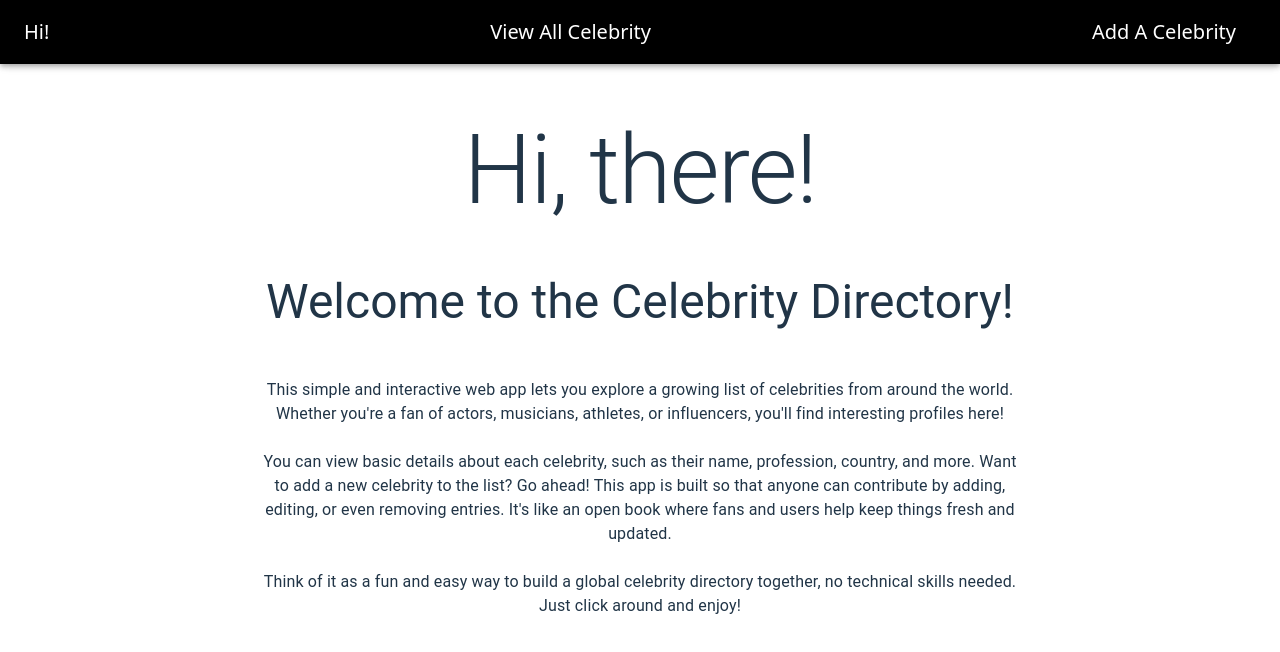
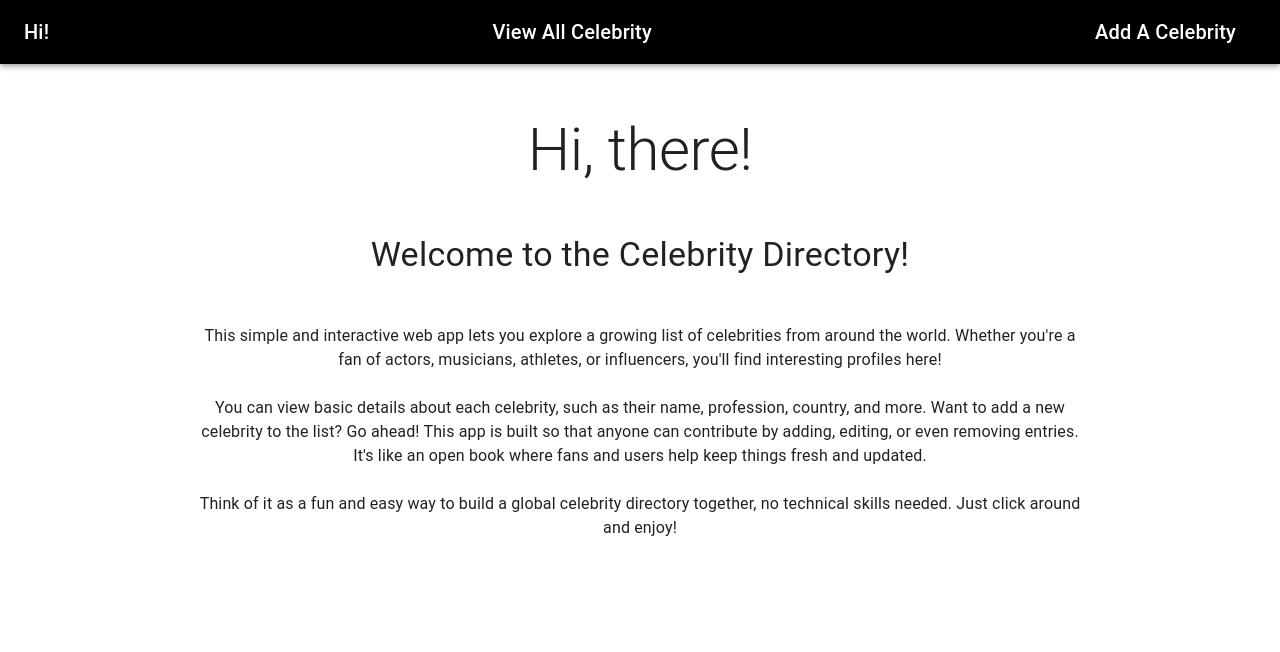
Before and after one commit to Hell0WorldAgain/crud-app, a React (Vite) app: page / in a window 1280 px wide. Shown: the top 652 px of the page. Built offline with nearby package versions, Linux system fonts and the light colour scheme.

Commit message:
made color adapting font color change setting

```diff
--- a/src/App.jsx
+++ b/src/App.jsx
@@ -1,3 +1,5 @@
+import React from 'react';
+import { createTheme, ThemeProvider, CssBaseline, useMediaQuery } from '@mui/material';
 
 import Navbar from './components/Navbar';
 import Home from './components/Home';
@@ -9,7 +11,19 @@ import {BrowserRouter, Routes, Route} from 'react-router-dom';
 
 function App() {
 
+  const prefersDarkMode = useMediaQuery('(prefers-color-scheme: dark)');
+
+  const theme = React.useMemo(() =>
+    createTheme({
+      palette: {
+        mode: prefersDarkMode ? 'dark' : 'light',
+      },
+    }), [prefersDarkMode]
+  );
+
   return (
+    <ThemeProvider theme={theme}>
+      <CssBaseline />
     <BrowserRouter>
       <Navbar />
         <Routes>
@@ -19,6 +33,7 @@ function App() {
           <Route path = '/edit/:id' element = {<Edituser />} />
         </Routes>
     </BrowserRouter>
+    </ThemeProvider>
   )
 }
 
--- a/src/components/Adduser.jsx
+++ b/src/components/Adduser.jsx
@@ -41,7 +41,7 @@ const Adduser = () => {
 
     return (
         <Container>
-            <Typography variant="h3"> Add Any Celebrity's Details </Typography>
+            <Typography variant="h4"> Add Any Celebrity's Details </Typography>
             <br />
             <FormControl>
                 <InputLabel>Name</InputLabel>
--- a/src/components/Edituser.jsx
+++ b/src/components/Edituser.jsx
@@ -52,7 +52,7 @@ const Edituser = () => {
 
     return (
         <Container>
-            <Typography variant="h3"> Edit required Details </Typography>
+            <Typography variant="h4"> Edit required Details </Typography>
             <br />
             <FormControl>
                 <InputLabel>Name</InputLabel>
--- a/src/components/Home.jsx
+++ b/src/components/Home.jsx
@@ -4,10 +4,10 @@ import { Typography } from '@mui/material';
 
 const Home = () => {
     return (
-        <div style={{textAlign: 'center', margin: '5% auto',width: '60%' }}>
-            <Typography variant="h1">Hi, there!</Typography>
+        <div style={{textAlign: 'center', margin: '5% auto',width: '70%' }}>
+            <Typography variant="h2">Hi, there!</Typography>
             <br /> <br />
-            <Typography variant="h3">Welcome to the Celebrity Directory!</Typography>
+            <Typography variant="h4">Welcome to the Celebrity Directory!</Typography>
             <br /> <br />
             <Typography>
                 This simple and interactive web app lets you explore a growing list of celebrities from around the world. Whether you're a fan of actors, musicians, athletes, or influencers, you'll find interesting profiles here!
```
